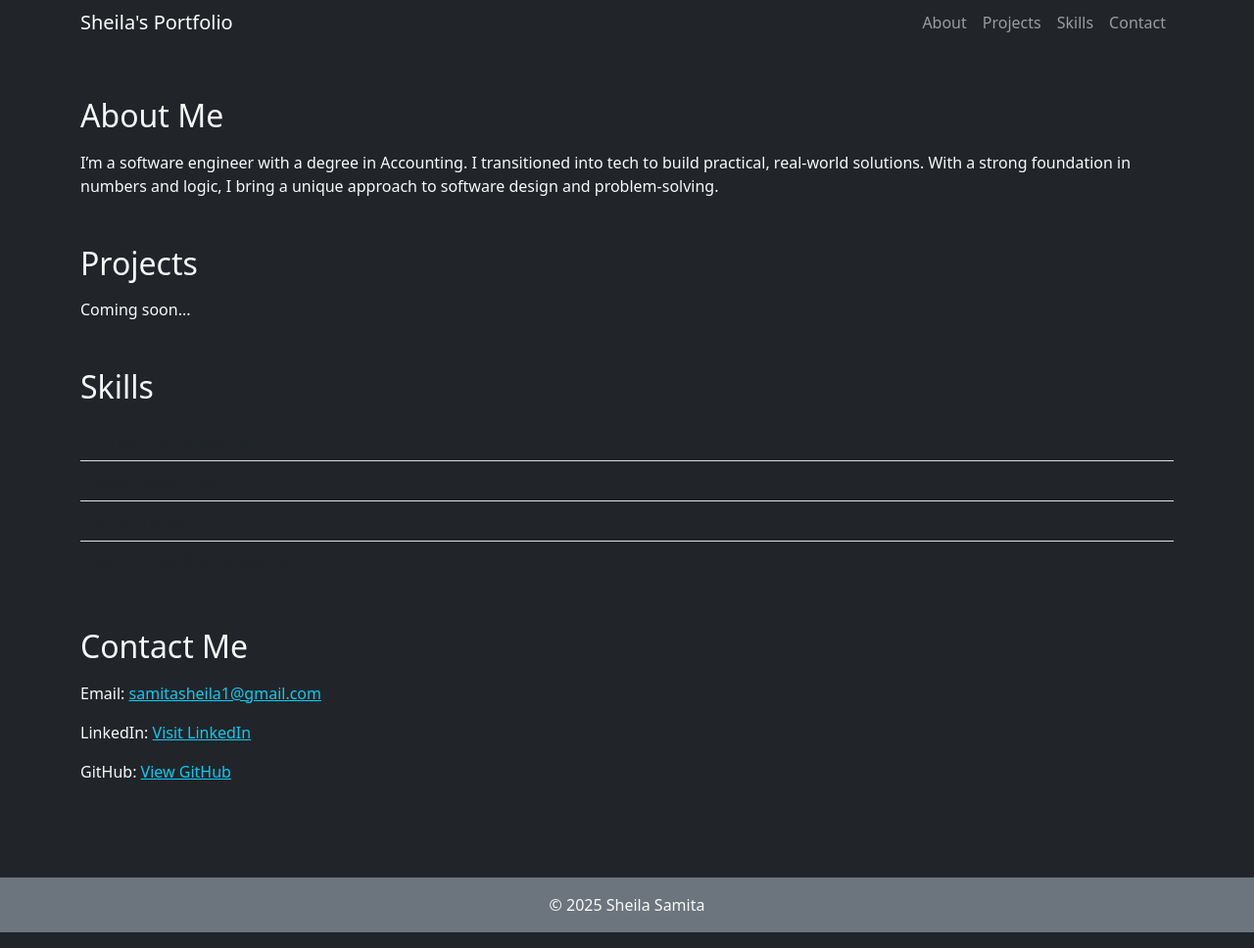
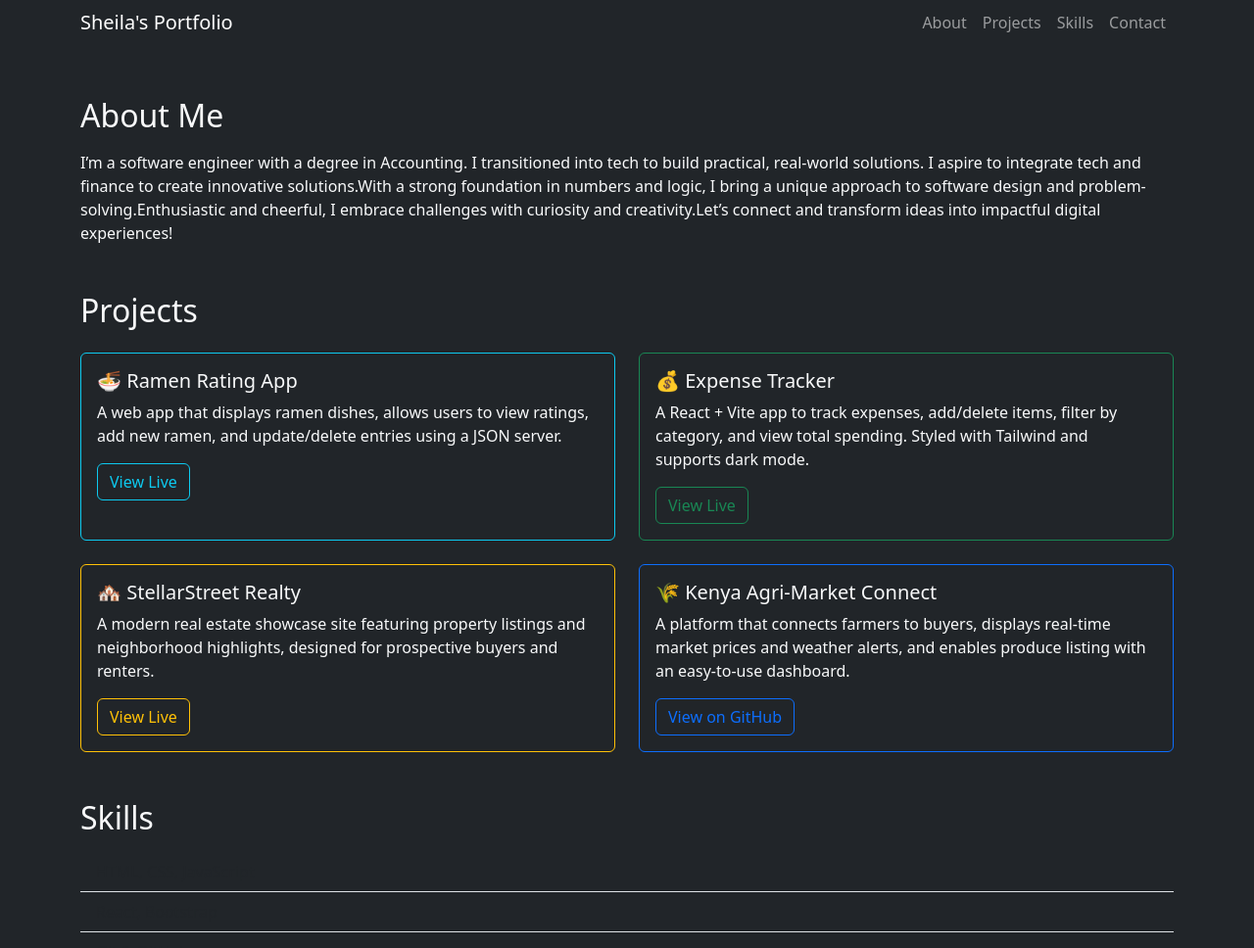
Before and after one commit to Samita-she/Samita-portfolio, a plain HTML site: page index.html in a window 1280 px wide. Shown: the part 222-1190 px from the top of the page at 98% size. Drawn offline with nearby package versions, Linux system fonts and the light colour scheme.

Commit message:
Creating the projects section and listing them

```diff
--- a/index.html
+++ b/index.html
@@ -41,15 +41,78 @@
             <h2 class="mb-3">About Me</h2>
             <p>
                 I’m a software engineer with a degree in Accounting. I transitioned into tech to build practical,
-                real-world solutions. With a strong foundation in numbers and logic, I bring a unique approach to
-                software design and problem-solving.
+                real-world solutions. I aspire to integrate tech and finance to create innovative solutions.With a strong foundation in numbers and logic, I bring a unique approach to
+                software design and problem-solving.Enthusiastic and cheerful, I embrace challenges with curiosity and creativity.Let’s connect and transform ideas into
+                impactful digital experiences!
             </p>
         </section>
 
         <!-- Projects -->
         <section id="projects" class="mb-5">
-            <h2 class="mb-3">Projects</h2>
-            <p>Coming soon...</p>
+            <h2 class="mb-4">Projects</h2>
+            <div class="row row-cols-1 row-cols-md-2 g-4">
+
+                <!-- Ramen App -->
+                <div class="col">
+                    <div class="card h-100 bg-dark text-light border-info">
+                        <div class="card-body">
+                            <h5 class="card-title">🍜 Ramen Rating App</h5>
+                            <p class="card-text">
+                                A web app that displays ramen dishes, allows users to view ratings, add new ramen, and
+                                update/delete entries using a JSON server.
+                            </p>
+                            <a href="https://samita-she.github.io/phase-1-cc-ramen-rater-v2/" class="btn btn-outline-info"
+                                target="_blank">View Live</a>
+                        </div>
+                    </div>
+                </div>
+
+                <!-- Expense Tracker -->
+                <div class="col">
+                    <div class="card h-100 bg-dark text-light border-success">
+                        <div class="card-body">
+                            <h5 class="card-title">💰 Expense Tracker</h5>
+                            <p class="card-text">
+                                A React + Vite app to track expenses, add/delete items, filter by category, and view total
+                                spending. Styled with Tailwind and supports dark mode.
+                            </p>
+                            <a href="https://expense-tracker-red-zeta-46.vercel.app" class="btn btn-outline-success"
+                                target="_blank">View Live</a>
+                        </div>
+                    </div>
+                </div>
+
+                <!-- StellarStreet Realty -->
+                <div class="col">
+                    <div class="card h-100 bg-dark text-light border-warning">
+                        <div class="card-body">
+                            <h5 class="card-title">🏘️ StellarStreet Realty</h5>
+                            <p class="card-text">
+                                A modern real estate showcase site featuring property listings and neighborhood highlights,
+                                designed for prospective buyers and renters.
+                            </p>
+                            <a href="https://samita-she.github.io/StellarStreet-Realty/" class="btn btn-outline-warning"
+                                target="_blank">View Live</a>
+                        </div>
+                    </div>
+                </div>
+
+                <!-- Agri-Tech App -->
+                <div class="col">
+                    <div class="card h-100 bg-dark text-light border-primary">
+                        <div class="card-body">
+                            <h5 class="card-title">🌾 Kenya Agri-Market Connect</h5>
+                            <p class="card-text">
+                                A platform that connects farmers to buyers, displays real-time market prices and weather alerts,
+                                and enables produce listing with an easy-to-use dashboard.
+                            </p>
+                            <a href="https://github.com/Samita-she/Agri-Market-Connect" class="btn btn-outline-primary"
+                                target="_blank">View on GitHub</a>
+                        </div>
+                    </div>
+                </div>
+
+            </div>
         </section>
 
         <!-- Skills -->
```
Also changed, not shown: 1 other file.
